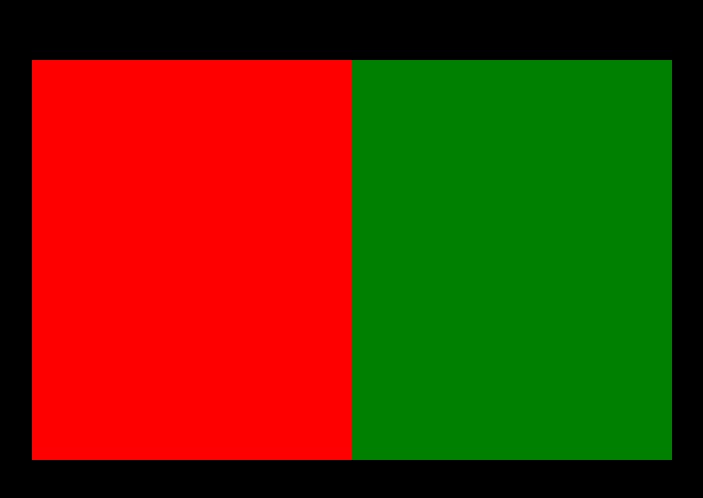
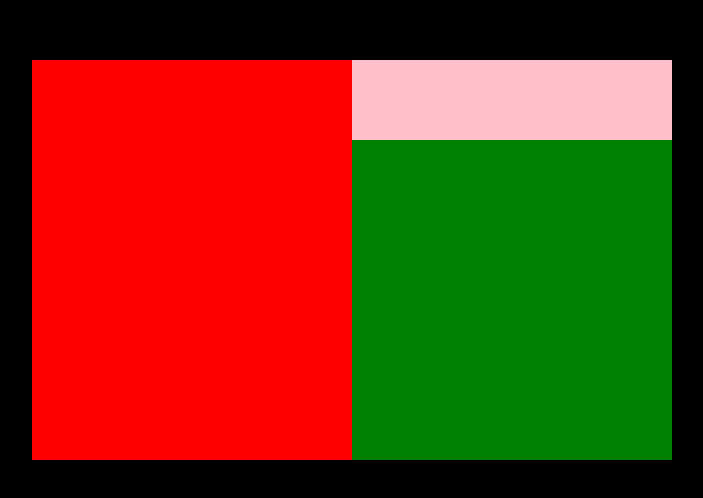
Before and after one commit to Ibrahim-abdulwahab/predict, a plain HTML site: page index.html in a window 1280 px wide. Shown: the part 140-638 px from the top of the page, without its empty margins (288-991 px from the left). Drawn offline with Linux system fonts and the light colour scheme.

Commit message:
stylized the input div

```diff
--- a/index.html
+++ b/index.html
@@ -14,7 +14,12 @@
 
             </div>
             <div class="predict">
-                <div class=""
+                <div class="input">
+
+                </div>
+                <div class="answer">
+
+                </div>
             </div>
         </div>
     </div>
--- a/style.css
+++ b/style.css
@@ -34,3 +34,8 @@ html {
     background-color: green;
     flex-grow: 1;
 }
+.input{
+    height: 20%;
+    width: 100%;
+    background-color: pink;
+}
```
